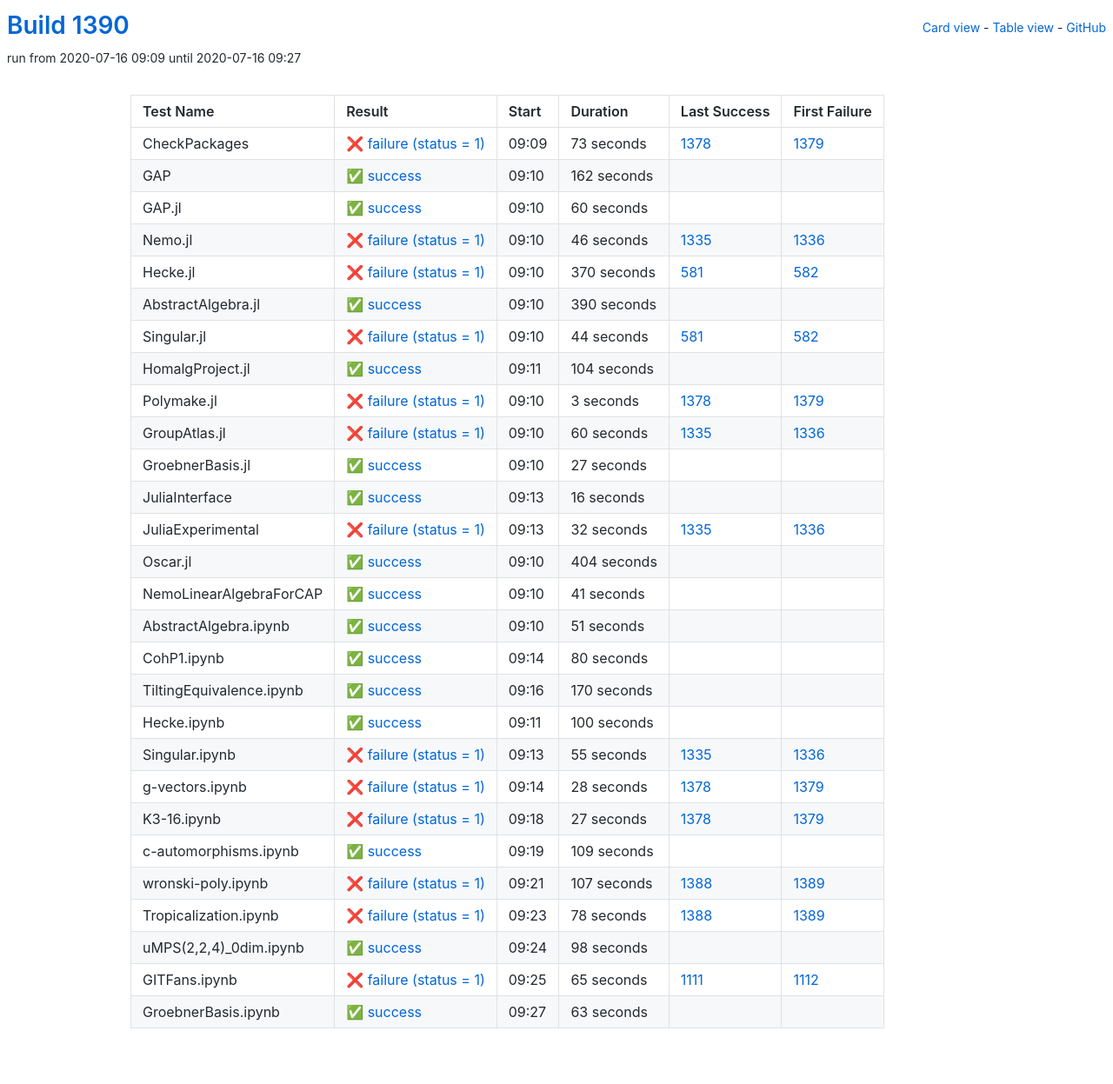
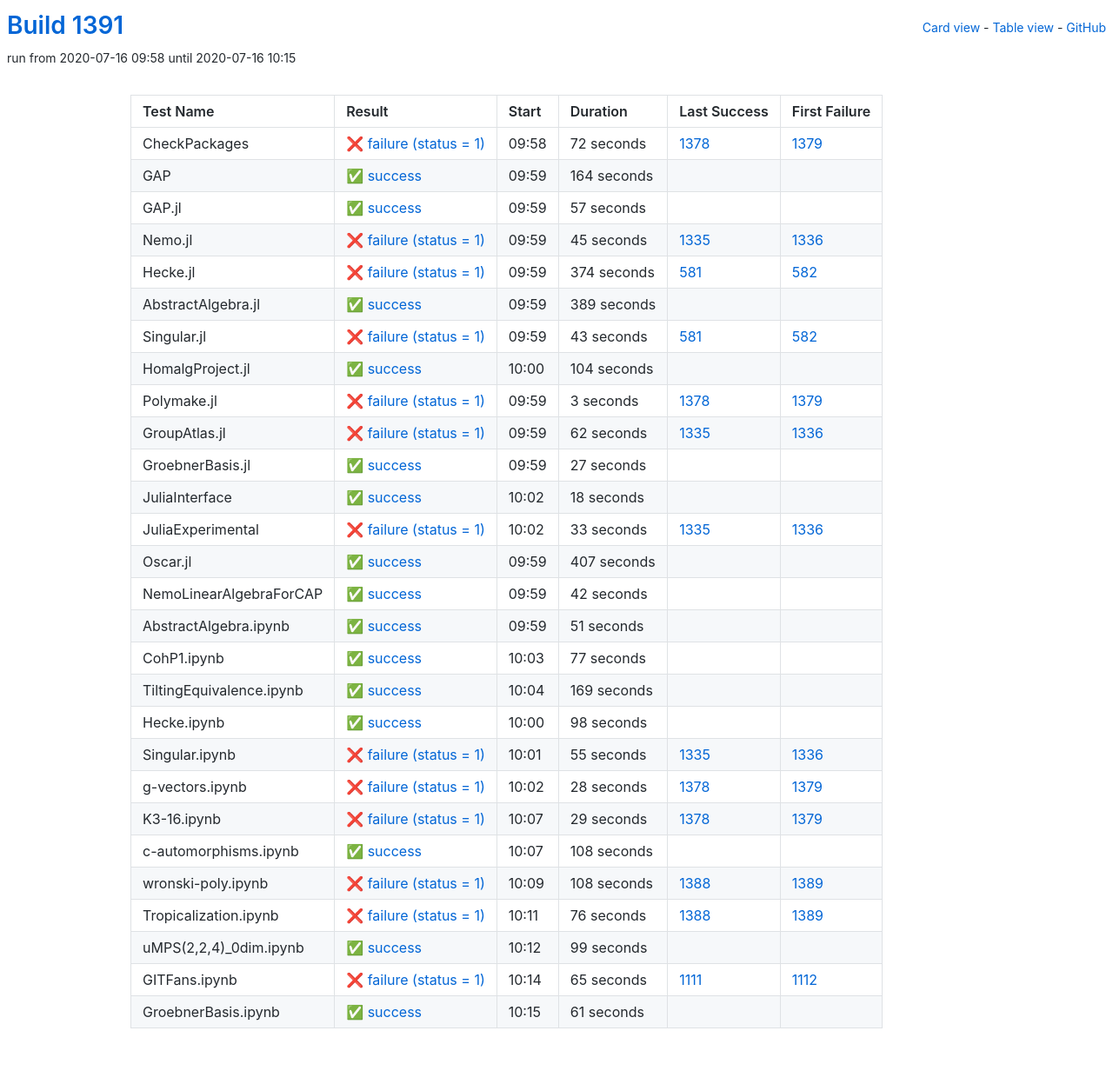
Before and after one commit to oscar-system/oscar-ci-status-1.4, a Jekyll site: the page built from table.html, in a window 1280 px wide. Shown: the whole page at 87% size. Built offline with Jekyll 4.4.1, drawn with Linux system fonts in a browser that asks for light colours.

Commit message:
Build #1391

```diff
--- a/_data/ci.yml
+++ b/_data/ci.yml
@@ -1,6 +1,6 @@
 ---
-build: 1390
-build_url: https://oscarci.mathematik.uni-kl.de/job/oscar-julia-1.4/1390/
+build: 1391
+build_url: https://oscarci.mathematik.uni-kl.de/job/oscar-julia-1.4/1391/
 job: oscar-julia-1.4
 organization: oscar-system
 repo: oscar-ci-status-1.4
@@ -8,92 +8,92 @@ repourl: https://github.com/oscar-system/oscar-ci-status-1.4
 tests:
 - name: CheckPackages
   id: checkpackages
-  log: https://oscarci.mathematik.uni-kl.de/job/oscar-julia-1.4/1390/artifact/logs/build-1390/CheckPackages.log
-  start: 2020-07-16 09:09
+  log: https://oscarci.mathematik.uni-kl.de/job/oscar-julia-1.4/1391/artifact/logs/build-1391/CheckPackages.log
+  start: 2020-07-16 09:58
   success: false
   exitcode: 1
   status: failure
-  duration: 73
+  duration: 72
   last_success: 1378
   last_success_url: https://oscarci.mathematik.uni-kl.de/job/oscar-julia-1.4/1378/
   first_failure: 1379
   first_failure_url: https://oscarci.mathematik.uni-kl.de/job/oscar-julia-1.4/1379/
 - name: GAP
   id: gap
-  log: https://oscarci.mathematik.uni-kl.de/job/oscar-julia-1.4/1390/artifact/logs/build-1390/GAP.log
-  start: 2020-07-16 09:10
+  log: https://oscarci.mathematik.uni-kl.de/job/oscar-julia-1.4/1391/artifact/logs/build-1391/GAP.log
+  start: 2020-07-16 09:59
   success: true
   exitcode: 0
   status: success
-  duration: 162
+  duration: 164
   last_success: false
   last_success_url:
   first_failure: false
   first_failure_url:
 - name: GAP.jl
   id: gap-jl
-  log: https://oscarci.mathematik.uni-kl.de/job/oscar-julia-1.4/1390/artifact/logs/build-1390/GAP.jl.log
-  start: 2020-07-16 09:10
+  log: https://oscarci.mathematik.uni-kl.de/job/oscar-julia-1.4/1391/artifact/logs/build-1391/GAP.jl.log
+  start: 2020-07-16 09:59
   success: true
   exitcode: 0
   status: success
-  duration: 60
+  duration: 57
   last_success: false
   last_success_url:
   first_failure: false
   first_failure_url:
 - name: Nemo.jl
   id: nemo-jl
-  log: https://oscarci.mathematik.uni-kl.de/job/oscar-julia-1.4/1390/artifact/logs/build-1390/Nemo.jl.log
-  start: 2020-07-16 09:10
+  log: https://oscarci.mathematik.uni-kl.de/job/oscar-julia-1.4/1391/artifact/logs/build-1391/Nemo.jl.log
+  start: 2020-07-16 09:59
   success: false
   exitcode: 1
   status: failure
-  duration: 46
+  duration: 45
   last_success: 1335
   last_success_url: https://oscarci.mathematik.uni-kl.de/job/oscar-julia-1.4/1335/
   first_failure: 1336
   first_failure_url: https://oscarci.mathematik.uni-kl.de/job/oscar-julia-1.4/1336/
 - name: Hecke.jl
   id: hecke-jl
-  log: https://oscarci.mathematik.uni-kl.de/job/oscar-julia-1.4/1390/artifact/logs/build-1390/Hecke.jl.log
-  start: 2020-07-16 09:10
+  log: https://oscarci.mathematik.uni-kl.de/job/oscar-julia-1.4/1391/artifact/logs/build-1391/Hecke.jl.log
+  start: 2020-07-16 09:59
   success: false
   exitcode: 1
   status: failure
-  duration: 370
+  duration: 374
   last_success: 581
   last_success_url: https://oscarci.mathematik.uni-kl.de/job/oscar-julia-1.4/581/
   first_failure: 582
   first_failure_url: https://oscarci.mathematik.uni-kl.de/job/oscar-julia-1.4/582/
 - name: AbstractAlgebra.jl
   id: abstractalgebra-jl
-  log: https://oscarci.mathematik.uni-kl.de/job/oscar-julia-1.4/1390/artifact/logs/build-1390/AbstractAlgebra.jl.log
-  start: 2020-07-16 09:10
+  log: https://oscarci.mathematik.uni-kl.de/job/oscar-julia-1.4/1391/artifact/logs/build-1391/AbstractAlgebra.jl.log
+  start: 2020-07-16 09:59
   success: true
   exitcode: 0
   status: success
-  duration: 390
+  duration: 389
   last_success: false
   last_success_url:
   first_failure: false
   first_failure_url:
 - name: Singular.jl
   id: singular-jl
-  log: https://oscarci.mathematik.uni-kl.de/job/oscar-julia-1.4/1390/artifact/logs/build-1390/Singular.jl.log
-  start: 2020-07-16 09:10
+  log: https://oscarci.mathematik.uni-kl.de/job/oscar-julia-1.4/1391/artifact/logs/build-1391/Singular.jl.log
+  start: 2020-07-16 09:59
   success: false
   exitcode: 1
   status: failure
-  duration: 44
+  duration: 43
   last_success: 581
   last_success_url: https://oscarci.mathematik.uni-kl.de/job/oscar-julia-1.4/581/
   first_failure: 582
   first_failure_url: https://oscarci.mathematik.uni-kl.de/job/oscar-julia-1.4/582/
 - name: HomalgProject.jl
   id: homalgproject-jl
-  log: https://oscarci.mathematik.uni-kl.de/job/oscar-julia-1.4/1390/artifact/logs/build-1390/HomalgProject.jl.log
-  start: 2020-07-16 09:11
+  log: https://oscarci.mathematik.uni-kl.de/job/oscar-julia-1.4/1391/artifact/logs/build-1391/HomalgProject.jl.log
+  start: 2020-07-16 10:00
   success: true
   exitcode: 0
   status: success
@@ -104,8 +104,8 @@ tests:
   first_failure_url:
 - name: Polymake.jl
   id: polymake-jl
-  log: https://oscarci.mathematik.uni-kl.de/job/oscar-julia-1.4/1390/artifact/logs/build-1390/Polymake.jl.log
-  start: 2020-07-16 09:10
+  log: https://oscarci.mathematik.uni-kl.de/job/oscar-julia-1.4/1391/artifact/logs/build-1391/Polymake.jl.log
+  start: 2020-07-16 09:59
   success: false
   exitcode: 1
   status: failure
@@ -116,20 +116,20 @@ tests:
   first_failure_url: https://oscarci.mathematik.uni-kl.de/job/oscar-julia-1.4/1379/
 - name: GroupAtlas.jl
   id: groupatlas-jl
-  log: https://oscarci.mathematik.uni-kl.de/job/oscar-julia-1.4/1390/artifact/logs/build-1390/GroupAtlas.jl.log
-  start: 2020-07-16 09:10
+  log: https://oscarci.mathematik.uni-kl.de/job/oscar-julia-1.4/1391/artifact/logs/build-1391/GroupAtlas.jl.log
+  start: 2020-07-16 09:59
   success: false
   exitcode: 1
   status: failure
-  duration: 60
+  duration: 62
   last_success: 1335
   last_success_url: https://oscarci.mathematik.uni-kl.de/job/oscar-julia-1.4/1335/
   first_failure: 1336
   first_failure_url: https://oscarci.mathematik.uni-kl.de/job/oscar-julia-1.4/1336/
 - name: GroebnerBasis.jl
   id: groebnerbasis-jl
-  log: https://oscarci.mathematik.uni-kl.de/job/oscar-julia-1.4/1390/artifact/logs/build-1390/GroebnerBasis.jl.log
-  start: 2020-07-16 09:10
+  log: https://oscarci.mathematik.uni-kl.de/job/oscar-julia-1.4/1391/artifact/logs/build-1391/GroebnerBasis.jl.log
+  start: 2020-07-16 09:59
   success: true
   exitcode: 0
   status: success
@@ -140,56 +140,56 @@ tests:
   first_failure_url:
 - name: JuliaInterface
   id: juliainterface
-  log: https://oscarci.mathematik.uni-kl.de/job/oscar-julia-1.4/1390/artifact/logs/build-1390/JuliaInterface.log
-  start: 2020-07-16 09:13
+  log: https://oscarci.mathematik.uni-kl.de/job/oscar-julia-1.4/1391/artifact/logs/build-1391/JuliaInterface.log
+  start: 2020-07-16 10:02
   success: true
   exitcode: 0
   status: success
-  duration: 16
+  duration: 18
   last_success: false
   last_success_url:
   first_failure: false
   first_failure_url:
 - name: JuliaExperimental
   id: juliaexperimental
-  log: https://oscarci.mathematik.uni-kl.de/job/oscar-julia-1.4/1390/artifact/logs/build-1390/JuliaExperimental.log
-  start: 2020-07-16 09:13
+  log: https://oscarci.mathematik.uni-kl.de/job/oscar-julia-1.4/1391/artifact/logs/build-1391/JuliaExperimental.log
+  start: 2020-07-16 10:02
   success: false
   exitcode: 1
   status: failure
-  duration: 32
+  duration: 33
   last_success: 1335
   last_success_url: https://oscarci.mathematik.uni-kl.de/job/oscar-julia-1.4/1335/
   first_failure: 1336
   first_failure_url: https://oscarci.mathematik.uni-kl.de/job/oscar-julia-1.4/1336/
 - name: Oscar.jl
   id: oscar-jl
-  log: https://oscarci.mathematik.uni-kl.de/job/oscar-julia-1.4/1390/artifact/logs/build-1390/Oscar.jl.log
-  start: 2020-07-16 09:10
+  log: https://oscarci.mathematik.uni-kl.de/job/oscar-julia-1.4/1391/artifact/logs/build-1391/Oscar.jl.log
+  start: 2020-07-16 09:59
   success: true
   exitcode: 0
   status: success
-  duration: 404
+  duration: 407
   last_success: false
   last_success_url:
   first_failure: false
   first_failure_url:
 - name: NemoLinearAlgebraForCAP
   id: nemolinearalgebraforcap
-  log: https://oscarci.mathematik.uni-kl.de/job/oscar-julia-1.4/1390/artifact/logs/build-1390/NemoLinearAlgebraForCAP.log
-  start: 2020-07-16 09:10
+  log: https://oscarci.mathematik.uni-kl.de/job/oscar-julia-1.4/1391/artifact/logs/build-1391/NemoLinearAlgebraForCAP.log
+  start: 2020-07-16 09:59
   success: true
   exitcode: 0
   status: success
-  duration: 41
+  duration: 42
   last_success: false
   last_success_url:
   first_failure: false
   first_failure_url:
 - name: AbstractAlgebra.ipynb
   id: abstractalgebra-ipynb
-  log: https://oscarci.mathematik.uni-kl.de/job/oscar-julia-1.4/1390/artifact/logs/build-1390/AbstractAlgebra.ipynb.log
-  start: 2020-07-16 09:10
+  log: https://oscarci.mathematik.uni-kl.de/job/oscar-julia-1.4/1391/artifact/logs/build-1391/AbstractAlgebra.ipynb.log
+  start: 2020-07-16 09:59
   success: true
   exitcode: 0
   status: success
@@ -200,44 +200,44 @@ tests:
   first_failure_url:
 - name: CohP1.ipynb
   id: cohp1-ipynb
-  log: https://oscarci.mathematik.uni-kl.de/job/oscar-julia-1.4/1390/artifact/logs/build-1390/CohP1.ipynb.log
-  start: 2020-07-16 09:14
+  log: https://oscarci.mathematik.uni-kl.de/job/oscar-julia-1.4/1391/artifact/logs/build-1391/CohP1.ipynb.log
+  start: 2020-07-16 10:03
   success: true
   exitcode: 0
   status: success
-  duration: 80
+  duration: 77
   last_success: false
   last_success_url:
   first_failure: false
   first_failure_url:
 - name: TiltingEquivalence.ipynb
   id: tiltingequivalence-ipynb
-  log: https://oscarci.mathematik.uni-kl.de/job/oscar-julia-1.4/1390/artifact/logs/build-1390/TiltingEquivalence.ipynb.log
-  start: 2020-07-16 09:16
+  log: https://oscarci.mathematik.uni-kl.de/job/oscar-julia-1.4/1391/artifact/logs/build-1391/TiltingEquivalence.ipynb.log
+  start: 2020-07-16 10:04
   success: true
   exitcode: 0
   status: success
-  duration: 170
+  duration: 169
   last_success: false
   last_success_url:
   first_failure: false
   first_failure_url:
 - name: Hecke.ipynb
   id: hecke-ipynb
-  log: https://oscarci.mathematik.uni-kl.de/job/oscar-julia-1.4/1390/artifact/logs/build-1390/Hecke.ipynb.log
-  start: 2020-07-16 09:11
+  log: https://oscarci.mathematik.uni-kl.de/job/oscar-julia-1.4/1391/artifact/logs/build-1391/Hecke.ipynb.log
+  start: 2020-07-16 10:00
   success: true
   exitcode: 0
   status: success
-  duration: 100
+  duration: 98
   last_success: false
   last_success_url:
   first_failure: false
   first_failure_url:
 - name: Singular.ipynb
   id: singular-ipynb
-  log: https://oscarci.mathematik.uni-kl.de/job/oscar-julia-1.4/1390/artifact/logs/build-1390/Singular.ipynb.log
-  start: 2020-07-16 09:13
+  log: https://oscarci.mathematik.uni-kl.de/job/oscar-julia-1.4/1391/artifact/logs/build-1391/Singular.ipynb.log
+  start: 2020-07-16 10:01
   success: false
   exitcode: 1
   status: failure
@@ -248,8 +248,8 @@ tests:
   first_failure_url: https://oscarci.mathematik.uni-kl.de/job/oscar-julia-1.4/1336/
 - name: g-vectors.ipynb
   id: g-vectors-ipynb
-  log: https://oscarci.mathematik.uni-kl.de/job/oscar-julia-1.4/1390/artifact/logs/build-1390/g-vectors.ipynb.log
-  start: 2020-07-16 09:14
+  log: https://oscarci.mathematik.uni-kl.de/job/oscar-julia-1.4/1391/artifact/logs/build-1391/g-vectors.ipynb.log
+  start: 2020-07-16 10:02
   success: false
   exitcode: 1
   status: failure
@@ -260,68 +260,68 @@ tests:
   first_failure_url: https://oscarci.mathematik.uni-kl.de/job/oscar-julia-1.4/1379/
 - name: K3-16.ipynb
   id: k3-16-ipynb
-  log: https://oscarci.mathematik.uni-kl.de/job/oscar-julia-1.4/1390/artifact/logs/build-1390/K3-16.ipynb.log
-  start: 2020-07-16 09:18
+  log: https://oscarci.mathematik.uni-kl.de/job/oscar-julia-1.4/1391/artifact/logs/build-1391/K3-16.ipynb.log
+  start: 2020-07-16 10:07
   success: false
   exitcode: 1
   status: failure
-  duration: 27
+  duration: 29
   last_success: 1378
   last_success_url: https://oscarci.mathematik.uni-kl.de/job/oscar-julia-1.4/1378/
   first_failure: 1379
   first_failure_url: https://oscarci.mathematik.uni-kl.de/job/oscar-julia-1.4/1379/
 - name: c-automorphisms.ipynb
   id: c-automorphisms-ipynb
-  log: https://oscarci.mathematik.uni-kl.de/job/oscar-julia-1.4/1390/artifact/logs/build-1390/c-automorphisms.ipynb.log
-  start: 2020-07-16 09:19
+  log: https://oscarci.mathematik.uni-kl.de/job/oscar-julia-1.4/1391/artifact/logs/build-1391/c-automorphisms.ipynb.log
+  start: 2020-07-16 10:07
   success: true
   exitcode: 0
   status: success
-  duration: 109
+  duration: 108
   last_success: false
   last_success_url:
   first_failure: false
   first_failure_url:
 - name: wronski-poly.ipynb
   id: wronski-poly-ipynb
-  log: https://oscarci.mathematik.uni-kl.de/job/oscar-julia-1.4/1390/artifact/logs/build-1390/wronski-poly.ipynb.log
-  start: 2020-07-16 09:21
+  log: https://oscarci.mathematik.uni-kl.de/job/oscar-julia-1.4/1391/artifact/logs/build-1391/wronski-poly.ipynb.log
+  start: 2020-07-16 10:09
   success: false
   exitcode: 1
   status: failure
-  duration: 107
+  duration: 108
   last_success: 1388
   last_success_url: https://oscarci.mathematik.uni-kl.de/job/oscar-julia-1.4/1388/
   first_failure: 1389
   first_failure_url: https://oscarci.mathematik.uni-kl.de/job/oscar-julia-1.4/1389/
 - name: Tropicalization.ipynb
   id: tropicalization-ipynb
-  log: https://oscarci.mathematik.uni-kl.de/job/oscar-julia-1.4/1390/artifact/logs/build-1390/Tropicalization.ipynb.log
-  start: 2020-07-16 09:23
+  log: https://oscarci.mathematik.uni-kl.de/job/oscar-julia-1.4/1391/artifact/logs/build-1391/Tropicalization.ipynb.log
+  start: 2020-07-16 10:11
   success: false
   exitcode: 1
   status: failure
-  duration: 78
+  duration: 76
   last_success: 1388
   last_success_url: https://oscarci.mathematik.uni-kl.de/job/oscar-julia-1.4/1388/
   first_failure: 1389
   first_failure_url: https://oscarci.mathematik.uni-kl.de/job/oscar-julia-1.4/1389/
 - name: uMPS(2,2,4)_0dim.ipynb
   id: umps-2-2-4-0dim-ipynb
-  log: https://oscarci.mathematik.uni-kl.de/job/oscar-julia-1.4/1390/artifact/logs/build-1390/uMPS-2-2-4-_0dim.ipynb.log
-  start: 2020-07-16 09:24
+  log: https://oscarci.mathematik.uni-kl.de/job/oscar-julia-1.4/1391/artifact/logs/build-1391/uMPS-2-2-4-_0dim.ipynb.log
+  start: 2020-07-16 10:12
   success: true
   exitcode: 0
   status: success
-  duration: 98
+  duration: 99
   last_success: false
   last_success_url:
   first_failure: false
   first_failure_url:
 - name: GITFans.ipynb
   id: gitfans-ipynb
-  log: https://oscarci.mathematik.uni-kl.de/job/oscar-julia-1.4/1390/artifact/logs/build-1390/GITFans.ipynb.log
-  start: 2020-07-16 09:25
+  log: https://oscarci.mathematik.uni-kl.de/job/oscar-julia-1.4/1391/artifact/logs/build-1391/GITFans.ipynb.log
+  start: 2020-07-16 10:14
   success: false
   exitcode: 1
   status: failure
@@ -332,12 +332,12 @@ tests:
   first_failure_url: https://oscarci.mathematik.uni-kl.de/job/oscar-julia-1.4/1112/
 - name: GroebnerBasis.ipynb
   id: groebnerbasis-ipynb
-  log: https://oscarci.mathematik.uni-kl.de/job/oscar-julia-1.4/1390/artifact/logs/build-1390/GroebnerBasis.ipynb.log
-  start: 2020-07-16 09:27
+  log: https://oscarci.mathematik.uni-kl.de/job/oscar-julia-1.4/1391/artifact/logs/build-1391/GroebnerBasis.ipynb.log
+  start: 2020-07-16 10:15
   success: true
   exitcode: 0
   status: success
-  duration: 63
+  duration: 61
   last_success: false
   last_success_url:
   first_failure: false
```
Also changed, not shown: README.md.
